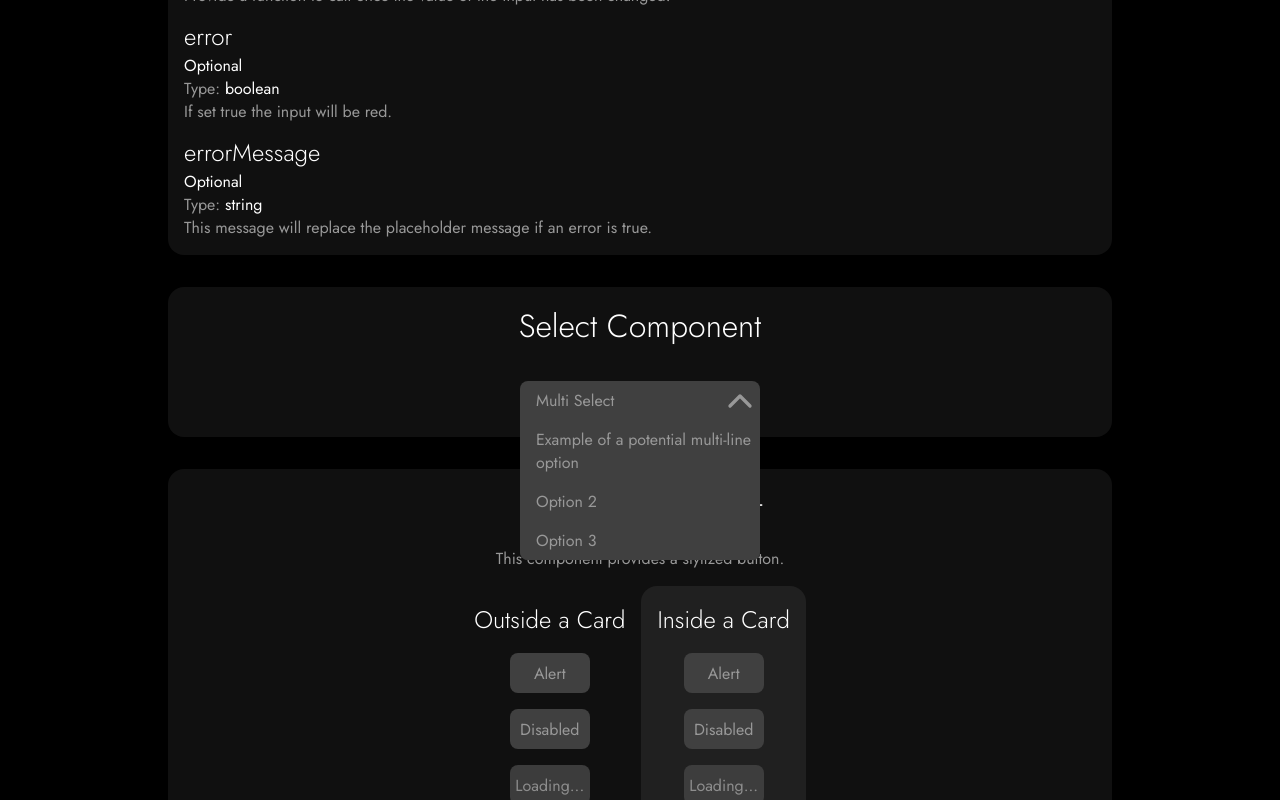
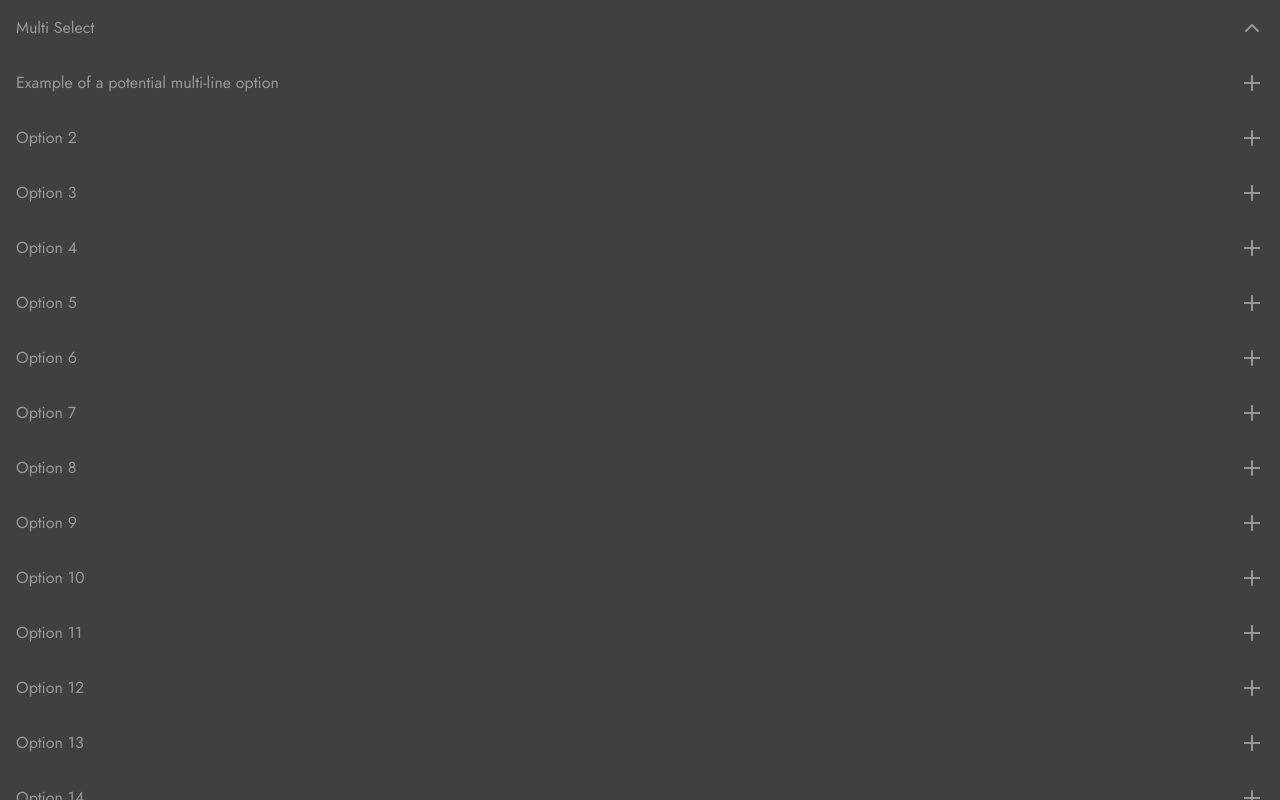
Before and after one commit to maskedmage77/Maskelyne-Component-Library, a React (Create React App) app: page / in a window 1280 px wide. Both pictures are taken after a click on the element "Multi Select". Shown: the part 1022-1822 px from the top of the page. Built offline with nearby package versions, Linux system fonts and the light colour scheme; a web font is replaced by a local one.

Commit message:
Renamed to Maskelyne Component Library

```diff
--- a/package.json
+++ b/package.json
@@ -43,6 +43,7 @@
         ]
     },
     "devDependencies": {
+        "@types/body-scroll-lock": "^3.1.0",
         "@types/react-router-dom": "^5.3.1"
     }
 }
--- a/src/App.css
+++ b/src/App.css
@@ -2,9 +2,6 @@
 
 :root {
   --accentColor: #bb21ff;
-
-
-
   --darkGreen: #004000;
   --green: #009800;
   --yellow: #989800;
@@ -12,10 +9,9 @@
   --darkRed: #400000;
 
   --codeFontColor: #21FF48;
+
   --headerColor: #ffffff;
-
   --textColor: #989898;
-  --dividerColor: #686868;
   --itemColor: #404040;
   --itemColorAlt: #303030;
   --componentColor: #202020;
@@ -29,6 +25,7 @@ body {
   color: var(--textColor);
   background-color: var(--background);
   font-size: 16px;
+
 }
 
 @media only screen and (min-width: 320px) and (max-width: 800px) {
--- a/src/components/Circle.tsx
+++ b/src/components/Circle.tsx
@@ -1,6 +1,6 @@
 import { ReactElement, JSXElementConstructor, ReactNodeArray, ReactPortal } from 'react';
 import './Circle.css';
-import { cardColorDark } from '../constants/colors'
+import { cardColorAlt } from '../constants/colors'
 
 interface Props {
   children?: string
@@ -48,7 +48,7 @@ export default function Circle({ children, imageUri, altText, size, color, borde
   else {
     return (
       <div className="circleContainer">
-        <div className={`circle ${ sizeClass }`} style={{backgroundColor: color, border: border === true ? `2px solid ${cardColorDark}` : '' }}>
+        <div className={`circle ${ sizeClass }`} style={{backgroundColor: color, border: border === true ? `2px solid ${cardColorAlt}` : '' }}>
           { initials ? initials : children }
         </div>
       </div>
--- a/src/components/Header.tsx
+++ b/src/components/Header.tsx
@@ -8,7 +8,7 @@ export default function Header() {
   return (
     <header>
       <nav>
-        <Link to="/" className={location === "/" ? "selected" : ""} >Maskelyne Design System</Link>
+        <Link to="/" className={location === "/" ? "selected" : ""} >Maskelyne Component Library</Link>
         <Link to="/help" className={location === "/help" ? "selected" : ""} >Help</Link>
       </nav>
     </header>
--- a/src/components/form/Select.css
+++ b/src/components/form/Select.css
@@ -5,6 +5,8 @@
   background-color: var(--itemColor);
   border: none;
   position: relative;
+  cursor: pointer;
+  z-index: 1;
 }
 
 .Select {
@@ -17,22 +19,40 @@
 
 .Select p, .SelectMenu p {
   padding: 0.5em 0.5em 0.5em 1em;
-
+  transition: 0.25s;
 }
 
-.Select img, .SelectMenu img {
-  width: 2.5em;
+.Select > div > svg, .SelectMenu > div > svg {
+  width: 1.5em;
   position: absolute;
+  padding: 0.5em;
   right: 0;
   top: 0;
 }
 
-.SelectMenu img {
+.SelectMenu > div > svg {
   transform: rotate(180deg);
-
 }
 
-.Select div {
+.SelectMenu > div > div > div > svg {
+  display: none;
+  width: 1.5em;
+  position: absolute;
+  padding: 1em;
+  right: 0em;
+}
+
+.Select > div:last-child {
+  display: none;
+}
+
+.SelectMenu > div:last-child {
+  max-height: 15em;
+  overflow-y: scroll;
+  scrollbar-width: none;
+}
+
+.SelectMenu > div::-webkit-scrollbar {
   display: none;
 }
 
@@ -43,7 +63,6 @@
 
 .SelectMenu > div > p:hover {
   background-color: var(--itemColorAlt);
-  transition: 0.25s;
 }
 
 .SelectMenu > p, .Select > p {
@@ -53,6 +72,33 @@
   width: 11.5em;
 }
 
-.SelectMenu > div > .Selected {
+.SelectMenu > div > div > .Selected {
   background-color: var(--itemColorAlt) !important;
 }
+
+@media (pointer:none), (pointer:coarse) {
+  .SelectMenu {
+    position: fixed;
+    top: 0;
+    left: 0;
+    width: 100vw;
+    height: 100vh;
+    border-radius: 0em;
+    overflow: scroll;
+  }
+  .SelectMenu p {
+    padding: 1em;
+  }
+  .SelectMenu div > svg {
+    padding: 1em;
+  }
+  .SelectMenu > div > div > div > svg {
+    display:inline;
+  }
+  .SelectMenu > div > div > .Selected > svg:first-of-type {
+    display:none;
+  }
+  .SelectMenu > div:last-child {
+    max-height: none;
+  }
+}
--- a/src/components/form/Select.tsx
+++ b/src/components/form/Select.tsx
@@ -1,4 +1,5 @@
 import { useEffect, useRef, useState } from 'react'
+import { textColor } from '../../constants/colors';
 import './Select.css'
 
 interface Props {
@@ -7,35 +8,41 @@ interface Props {
     value: string,
     selected?: boolean,
   }[];
-  singleItem: Function;
-  addItem: Function;
   selected: Array<string>;
-  multiselect?: boolean;
   defaultText?: string;
+  onChange: Function;
 }
 
-export default function Select({ options, singleItem, addItem, selected, multiselect, defaultText } : Props) {
+export default function Select({ options, selected, defaultText, onChange } : Props) {
 
   const menuRef = useRef<any>();
 
   const [menuToggle,setMenuToggle] = useState(false);
   const [title,setTitle] = useState(defaultText)
+  const [scrollPos,setScrollPos] = useState(0);
+  const [hasCursor,setHasCursor] = useState(true);
 
   function toggleMenu() {
       setMenuToggle(!menuToggle);
   }
 
   useEffect(() => {
-    if (selected.length === 1) {
-      setTitle(selected[0]);
+    setHasCursor(!(window.matchMedia("(pointer: coarse)").matches || window.matchMedia("(pointer: none)").matches))
+  }, [])
+
+  useEffect(() => {
+    if (selected.length === 0) {
+      setTitle(defaultText);
+    } else if (selected.length === 1) {
+      setTitle(options.filter(obj => { return obj.value === selected[0]})[0].displayed);
     } else if (selected.length > 1) {
       setTitle(`${selected.length} items selected`);
     }
+    // eslint-disable-next-line
   }, [selected]);
 
   useEffect(() => {
     function handleClickOutside(event: any) {
-      console.log(event.target)
       if (menuRef.current && !menuRef.current.contains(event.target)) {
         setMenuToggle(false);
       }
@@ -47,23 +54,54 @@ export default function Select({ options, singleItem, addItem, selected, multise
     // eslint-disable-next-line
   }, [menuRef])
 
+  useEffect(() => {
+    if (menuToggle && !hasCursor) {
+      document.body.style.overflow = 'hidden';
+      setScrollPos(window.scrollY)
+    }
+    else if (!hasCursor) {
+      document.body.style.overflow = 'visible';
+      window.scrollTo(0,scrollPos);
+    }
+
+    // eslint-disable-next-line
+  }, [menuToggle])
+
   function selectItem(event: any) {
-    if (event.ctrlKey && multiselect) {
-      addItem(event);
+    if (!event.ctrlKey) {
+      setMenuToggle(!menuToggle);
     }
-    else {
-      setMenuToggle(!menuToggle);
-      singleItem(event);
-    }
+    onChange(event);
+  }
+
+  function addItem(event: any) {
+    event.ctrlKey = true;
+    onChange(event);
   }
 
   return (
     <div className={` ${menuToggle ? 'SelectMenu' : 'Select'}`} ref={menuRef}>
       <p onClick={toggleMenu}>{ title }</p>
-      <img src="/icons/chevron.svg" alt="" onClick={toggleMenu}/>
+      {/* <img src="/icons/chevron.svg" alt="" onClick={toggleMenu}/> */}
+      <div onClick={toggleMenu}>
+        <svg xmlns="http://www.w3.org/2000/svg" viewBox="0 0 24 24" fill="none" stroke={textColor} strokeWidth="2" strokeLinecap="round" strokeLinejoin="round" className="feather feather-chevron-down" >
+          <polyline points="6 9 12 15 18 9"></polyline>
+        </svg>
+      </div>
       <div>
         { options.map((option, index) => {
-          return <p onClick={selectItem} key={index} className={ selected.includes(option.displayed) ? 'Selected' : '' }>{ option.displayed }</p>
+          return (
+          <div key={index}>
+            <div onClick={addItem} data-value={option.value} className={ selected.includes(option.value) ? 'Selected' : '' }>
+              <svg xmlns="http://www.w3.org/2000/svg" viewBox="0 0 24 24" fill="none" stroke={textColor} strokeWidth="2" strokeLinecap="round" strokeLinejoin="round" className="feather feather-plus">
+                <line x1="12" y1="5" x2="12" y2="19"></line><line x1="5" y1="12" x2="19" y2="12"></line>
+              </svg>
+              <svg xmlns="http://www.w3.org/2000/svg" viewBox="0 0 24 24" fill="none" stroke={textColor} strokeWidth="2" strokeLinecap="round" strokeLinejoin="round" className="feather feather-minus">
+                <line x1="5" y1="12" x2="19" y2="12"></line>
+              </svg>
+            </div>
+            <p onClick={selectItem} data-value={option.value} className={ selected.includes(option.value) ? 'Selected' : '' }>{ option.displayed }</p>
+          </div>)
         })}
       </div>
     </div>
--- a/src/constants/colors.ts
+++ b/src/constants/colors.ts
@@ -4,7 +4,7 @@ export const headerColor = "#ffffff";
 export const textColor = "#989898";
 export const dividerColor = "#686868";
 export const cardColor = "#101010";
-export const cardColorDark = "#181818";
+export const cardColorAlt = "#181818";
 export const codeFontColor = "#21FF48";
 
 export const green = "#009800";
--- a/src/screens/Homepage.tsx
+++ b/src/screens/Homepage.tsx
@@ -22,17 +22,18 @@ export default function Homepage() {
     setControlledInput(event.target.value);
   };
 
-  const onChange2 = (event: any) => {
-    setSelectedOption([event.currentTarget.textContent]);
-  }
-
-  const onChange3 = (event: any) => {
-    if (!selectedOption.includes(event.currentTarget.textContent)) {
-      selectedOption[0] === ''
-      ? setSelectedOption([event.currentTarget.textContent])
-      : setSelectedOption([...selectedOption, event.currentTarget.textContent]);
+  const handleSelect = (event: any) => {
+    const value = event.currentTarget.getAttribute("data-value");
+    if (event.ctrlKey) {
+      if (!selectedOption.includes(value)) {
+        selectedOption[0] === ''
+        ? setSelectedOption([value])
+        : setSelectedOption([...selectedOption, value]);
+      } else {
+        setSelectedOption(selectedOption.filter(item => item !== value));
+      }
     } else {
-        setSelectedOption(selectedOption.filter(item => item !== event.currentTarget.textContent));
+      setSelectedOption([value]);
     }
   }
 
@@ -50,8 +51,8 @@ export default function Homepage() {
     return (
       <div className="CardWrapper">
         {/* Style Guide */}
-        <NewsCard title="Maskelyne Design System">
-          <p>The Maskelyne Design System is a collection of React Components designed to be performant, accessible, and beautiful. The Maskelyne Design System was created by Jacob Hines. </p>
+        <NewsCard title="Maskelyne Component Library">
+          <p>The Maskelyne Component Library is a collection of React Components designed to be performant, accessible, and beautiful. The Maskelyne Component Library was created by Jacob Hines. </p>
         </NewsCard>
 
         {/* Input Component */}
@@ -149,12 +150,58 @@ export default function Homepage() {
                 value:"2",
                 displayed:"Option 3"
               },
+              {
+                value:"3",
+                displayed:"Option 4"
+              },
+              {
+                value:"4",
+                displayed:"Option 5"
+              },
+              {
+                value:"5",
+                displayed:"Option 6"
+              },
+              {
+                value:"6",
+                displayed:"Option 7"
+              },
+              {
+                value:"7",
+                displayed:"Option 8"
+              },
+              {
+                value:"8",
+                displayed:"Option 9"
+              },
+              {
+                value:"9",
+                displayed:"Option 10"
+              },
+              {
+                value:"10",
+                displayed:"Option 11"
+              },
+              {
+                value:"11",
+                displayed:"Option 12"
+              },
+              {
+                value:"12",
+                displayed:"Option 13"
+              },
+              {
+                value:"13",
+                displayed:"Option 14"
+              },
+              {
+                value:"14",
+                displayed:"Option 15"
+              }
             ]}
-            singleItem={onChange2}
-            addItem={onChange3}
+            onChange={handleSelect}
             selected={selectedOption}
             defaultText="Multi Select"
-            multiselect
           />
 
           </Region>
@@ -226,7 +273,7 @@ export default function Homepage() {
             </Region>
           </Region>
           <PropertyComponent
-            name="toggle"
+            name="toggled"
             optional
             type="boolean"
             description="The switch will be activated if true."
```
Also changed, not shown: 2 other files (tests, documents, lock files or other folders).
